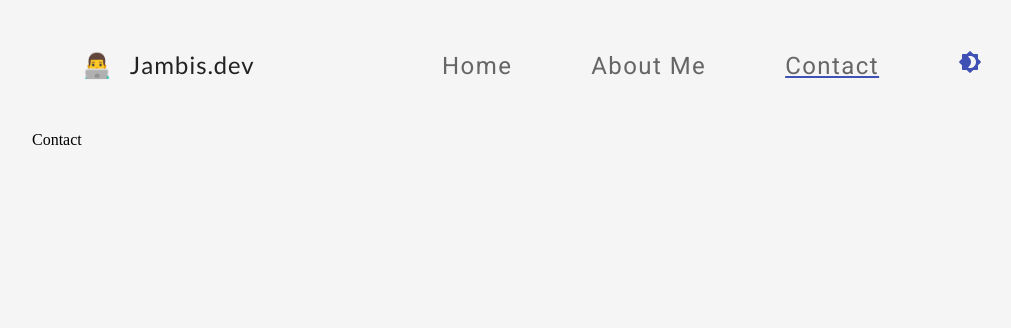
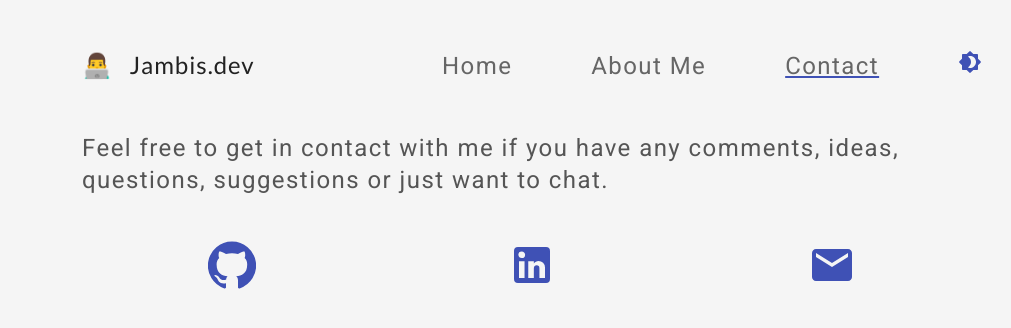
Before and after one commit to jambis/react-portfolio, a React (Create React App) app: page /contact in a window 1280 px wide. Shown: the top 328 px of the page, without its empty margins (108-1119 px from the left). Built offline with nearby package versions, Linux system fonts and the light colour scheme.

Commit message:
Added contact section

```diff
--- a/src/Components/Contact.js
+++ b/src/Components/Contact.js
@@ -1,7 +1,43 @@
 import React from "react";
+import GitHubIcon from "@material-ui/icons/GitHub";
+import LinkedInIcon from "@material-ui/icons/LinkedIn";
+import EmailIcon from "@material-ui/icons/Email";
 
 const Contact = () => {
-  return <>Contact</>;
+  return (
+    <div className="Contact-container">
+      <p>
+        Feel free to get in contact with me if you have any comments, ideas,
+        questions, suggestions or just want to chat.
+      </p>
+      <div className="Contact-links">
+        <a
+          href="https://github.com/jambis"
+          title="James' Github"
+          target="_blank"
+          rel="noopener noreferrer nofollow"
+        >
+          <GitHubIcon />
+        </a>
+        <a
+          href="https://www.linkedin.com/in/jambis/"
+          title="James' Linkedin Profile"
+          target="_blank"
+          rel="noopener noreferrer nofollow"
+        >
+          <LinkedInIcon />
+        </a>
+        <a
+          href="mailto:jdbishop22@gmail.com"
+          title="James' Email"
+          target="_blank"
+          rel="noopener noreferrer nofollow"
+        >
+          <EmailIcon />
+        </a>
+      </div>
+    </div>
+  );
 };
 
 export default Contact;
--- a/src/Styles/Contact.scss
+++ b/src/Styles/Contact.scss
@@ -0,0 +1,43 @@
+.Contact-container {
+  margin: 0 5%;
+
+  & p {
+    font-size: 1.5rem;
+    margin: 5% 0%;
+
+    @include tablet {
+      font-size: 1.3rem;
+    }
+    @include phone {
+      font-size: 1.2rem;
+    }
+  }
+
+  & .Contact-links {
+    display: flex;
+    justify-content: space-around;
+
+    & a {
+      text-decoration: none;
+    }
+
+    & svg {
+      width: 3rem;
+      height: 3rem;
+      transition: transform 0.3s ease-in-out;
+
+      @include phone {
+        width: 2.4rem;
+        height: 2.4rem;
+      }
+
+      &:hover {
+        transform: scale(1.3);
+
+        @include phone {
+          transform: scale(1.1);
+        }
+      }
+    }
+  }
+}
```
